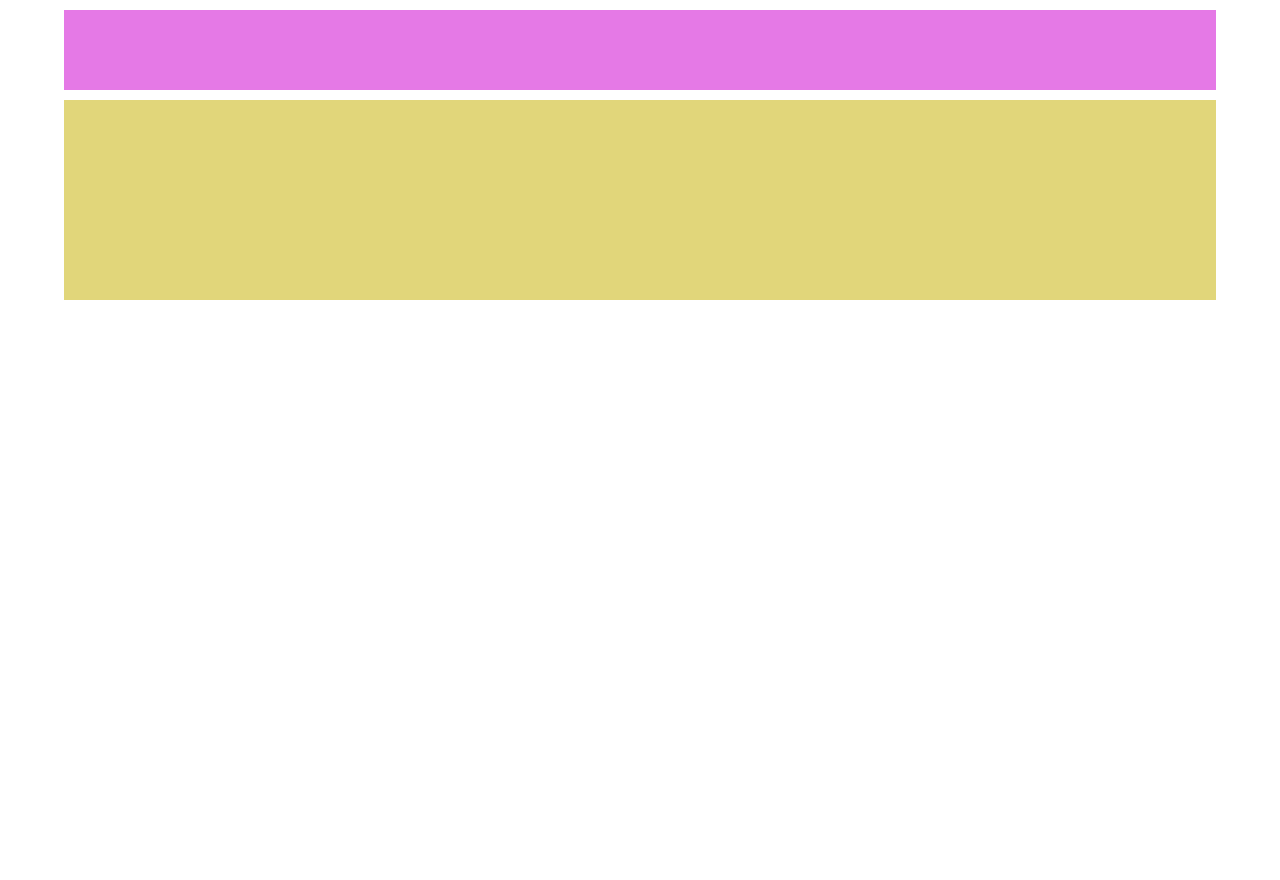
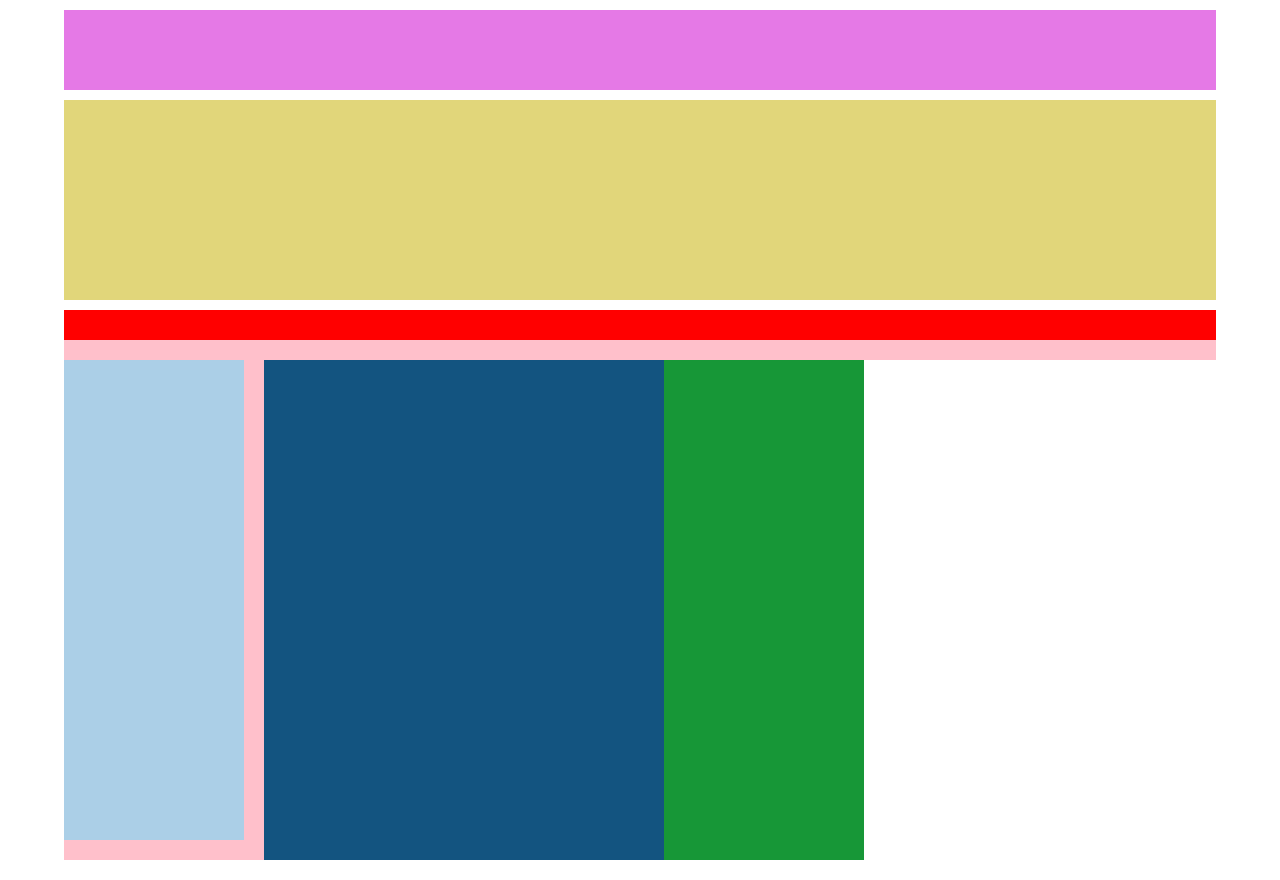
Before and after one commit to fdeluca85/htmlcss-struttura-wp, a plain HTML site: page index.html in a window 1280 px wide. Before the commit the page ends 800 px from the top, so only its background shows below. Drawn offline with Linux system fonts and the light colour scheme.

Commit message:
prima parte sezione centrale

```diff
--- a/css/style.css
+++ b/css/style.css
@@ -39,7 +39,54 @@ header{
     background-color: #E1D67A;
 }
 
-/* *****debug***** */
-.debug{
+/* ******main****** */
+
+main {
+    margin-bottom: 20px;
 
 }
+.main-top {
+    width: 100%;
+}
+.main-sx {
+    width: 200px;
+
+    border-width: 20px;
+    border-color: #F29E33;
+}
+
+.main-ct {
+    width: 400px;
+}
+.main-dx {
+    width: 200px;
+}
+/* *****debug***** */
+.debug .main-top {
+    margin-top: 10px;
+    height: 50px;
+    background-color: red;
+    border-bottom: solid;
+    border-color: pink;
+    border-width: 20px;
+}
+
+.debug .main-sx {
+    height: 500px;
+    background-color: #ABCFE7;
+    border-right: solid;
+
+    border-bottom: solid;
+    border-color: pink;
+    border-width: 20px;
+
+
+}
+.debug .main-ct {
+    height: 500px;
+    background-color: #135480;
+}
+.debug .main-dx {
+    height: 500px;
+    background-color: #179737;
+}
--- a/index.html
+++ b/index.html
@@ -15,9 +15,18 @@
         </header>
         <!-- /sezione header -->
 
-
         <!-- sezione main -->
         <main>
+            <main class="clearfix debug">
+                <section class="main-top left">
+                </section>
+                <section class="main-sx left">
+                </section>
+                <section class="main-ct left">
+                </section>
+                <section class="main-dx left">
+                </section>
+            </main>
 
         </main>
         <!-- /sezione main -->
```
